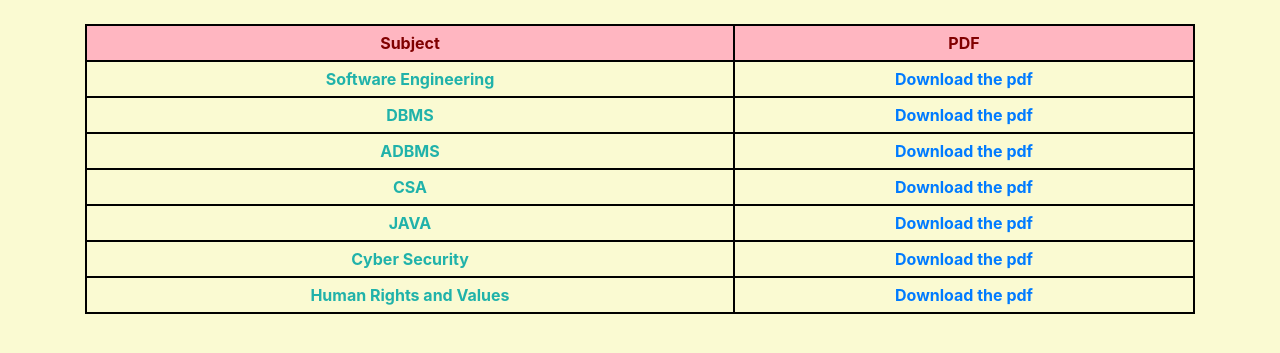
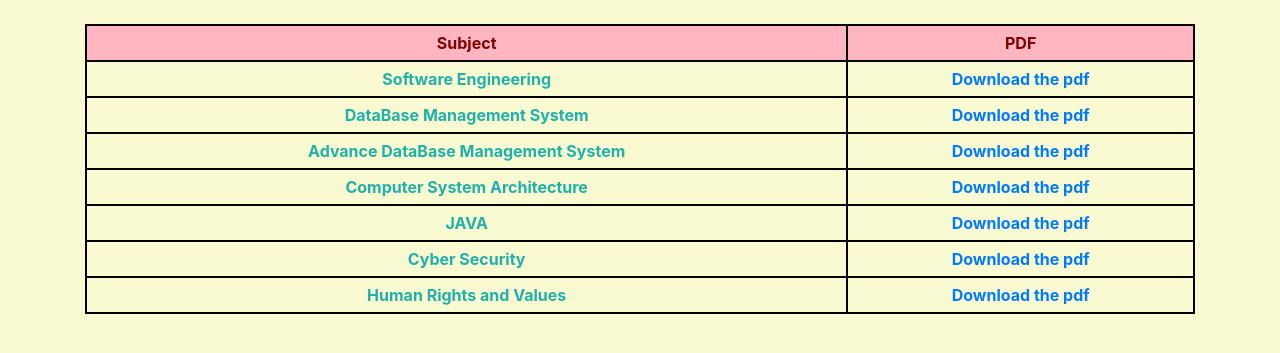
Before and after one commit to Manvisekhri08/Learning-Portal, a Flask app: page /files in a window 1280 px wide. Shown: the part 68-421 px from the top of the page. Run offline with Flask 2, Linux system fonts and the light colour scheme; lists and menus that the app fills with data are empty; some libraries are stand-ins or nearby versions.

Commit message:
Update files.html

```diff
--- a/templates/files.html
+++ b/templates/files.html
@@ -17,15 +17,15 @@
     <th style="border: 1px solid black; border-collapse: collapse;padding: 5px;"><a href="/get-pdf/Black.pdf" >Download the pdf</a></th>
 </tr>
 <tr>
-    <th style="border: 2px solid black; border-collapse: collapse;padding: 5px; color: lightseagreen;">DBMS</th>
+    <th style="border: 2px solid black; border-collapse: collapse;padding: 5px; color: lightseagreen;">DataBase Management System</th>
     <th style="border: 2px solid black; border-collapse: collapse;padding: 5px;"><a href="/get-pdf/dbms.pdf">Download the pdf</a></th>
 </tr>
 <tr>
-    <th style="border: 2px solid black; border-collapse: collapse;padding: 5px; color: lightseagreen;">ADBMS</th>
+    <th style="border: 2px solid black; border-collapse: collapse;padding: 5px; color: lightseagreen;">Advance DataBase Management System</th>
     <th style="border: 2px solid black; border-collapse: collapse;padding: 5px;"><a href="/get-pdf/ADBMS.pdf">Download the pdf</a></th>
 </tr>
 <tr>
-    <th style="border: 2px solid black; border-collapse: collapse;padding: 5px; color: lightseagreen;">CSA</th>
+    <th style="border: 2px solid black; border-collapse: collapse;padding: 5px; color: lightseagreen;">Computer System Architecture</th>
     <th style="border: 2px solid black; border-collapse: collapse;padding: 5px;"><a href="/get-pdf/csa.pdf">Download the pdf</a></th>
 </tr>
 <tr>
```
